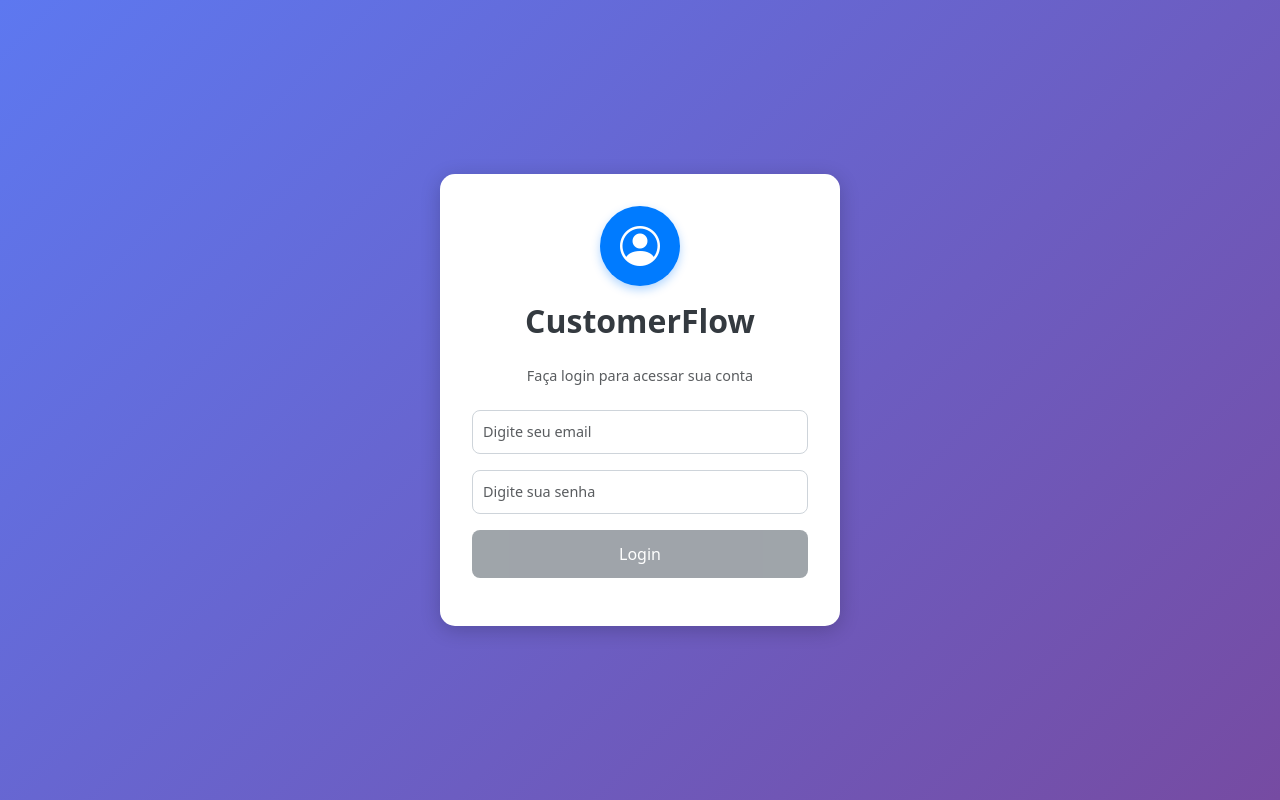
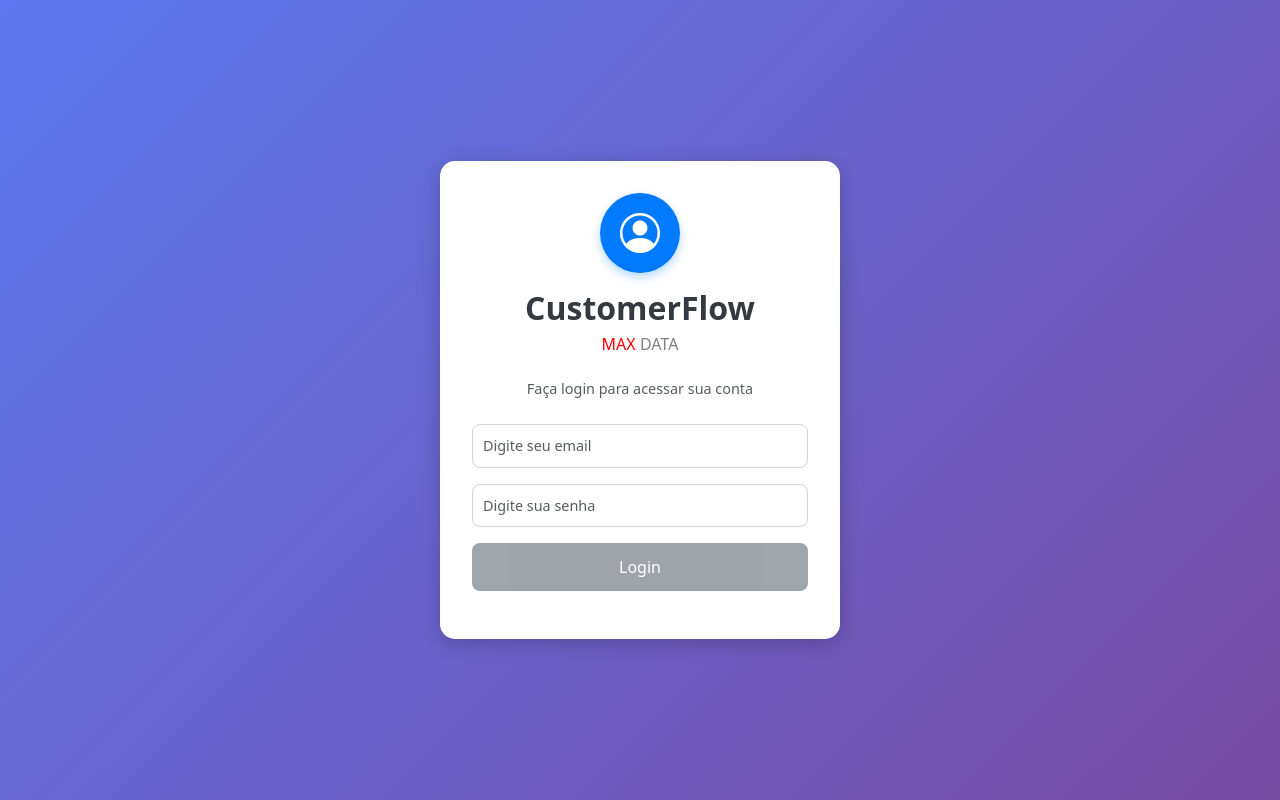
Before and after one commit to JoaoCelinoGualberto/customer-flow, an Angular app: page /auth/login in a window 1280 px wide. Built offline with nearby package versions, Linux system fonts and the light colour scheme.

Commit message:
chore: login styles

```diff
--- a/src/app/features/auth/login/login.component.html
+++ b/src/app/features/auth/login/login.component.html
@@ -4,7 +4,8 @@
       <div class="avatar-icon mb-3">
         <i class="bi bi-person-circle"></i>
       </div>
-      <h2 class="card-title mb-4">CustomerFlow</h2>
+      <h2 class="card-title mb-2">CustomerFlow</h2>
+      <h6 class="mb-4"><span class="max">MAX</span> {{' '}}<span class="data">DATA</span></h6>
       <p class="text-center text-muted mb-4">Faça login para acessar sua conta</p>
       <form [formGroup]="loginForm" (ngSubmit)="onSubmit()">
         <div class="mb-3">
--- a/src/app/features/auth/login/login.component.scss
+++ b/src/app/features/auth/login/login.component.scss
@@ -108,3 +108,11 @@
     transform: rotate(360deg);
   }
 }
+
+.max{
+  color: red;
+}
+
+.data{
+  color: grey;
+}
```
